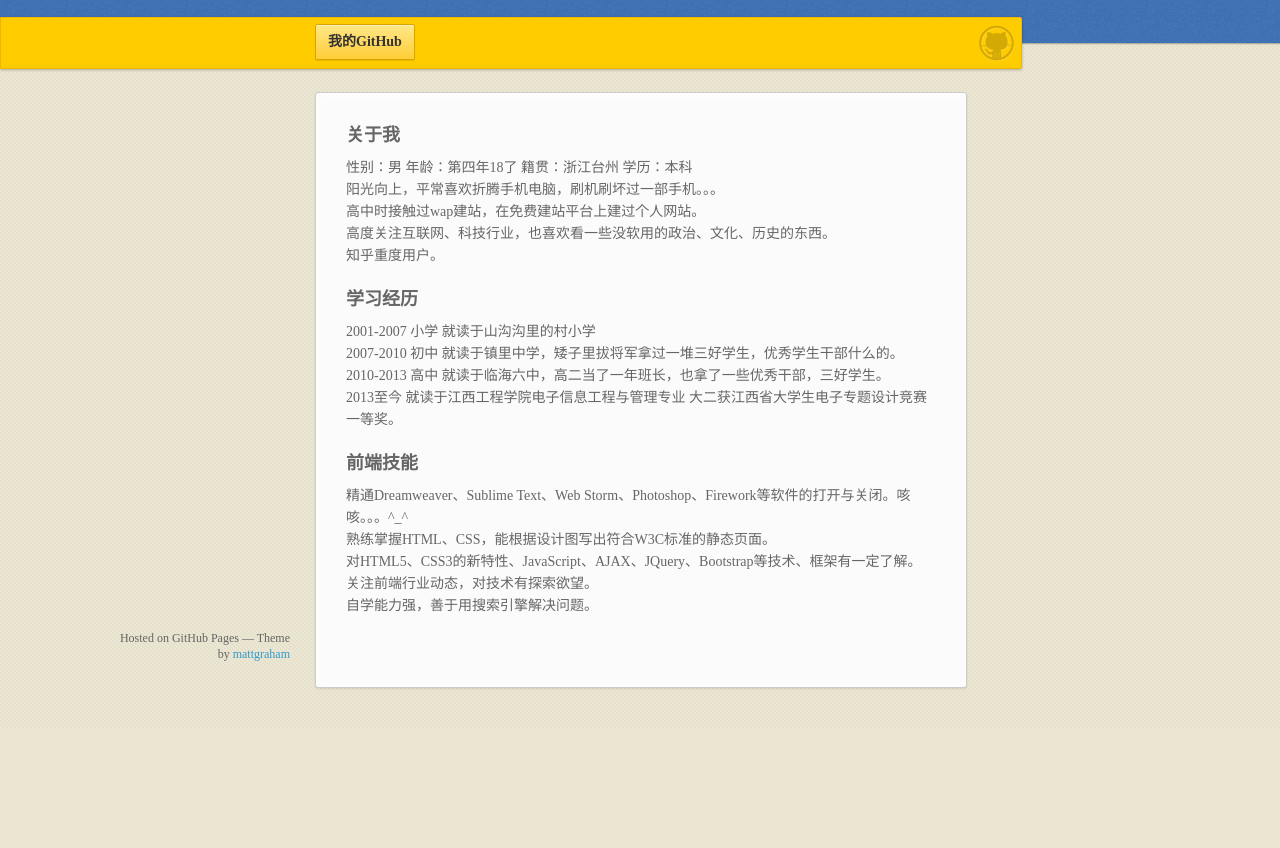
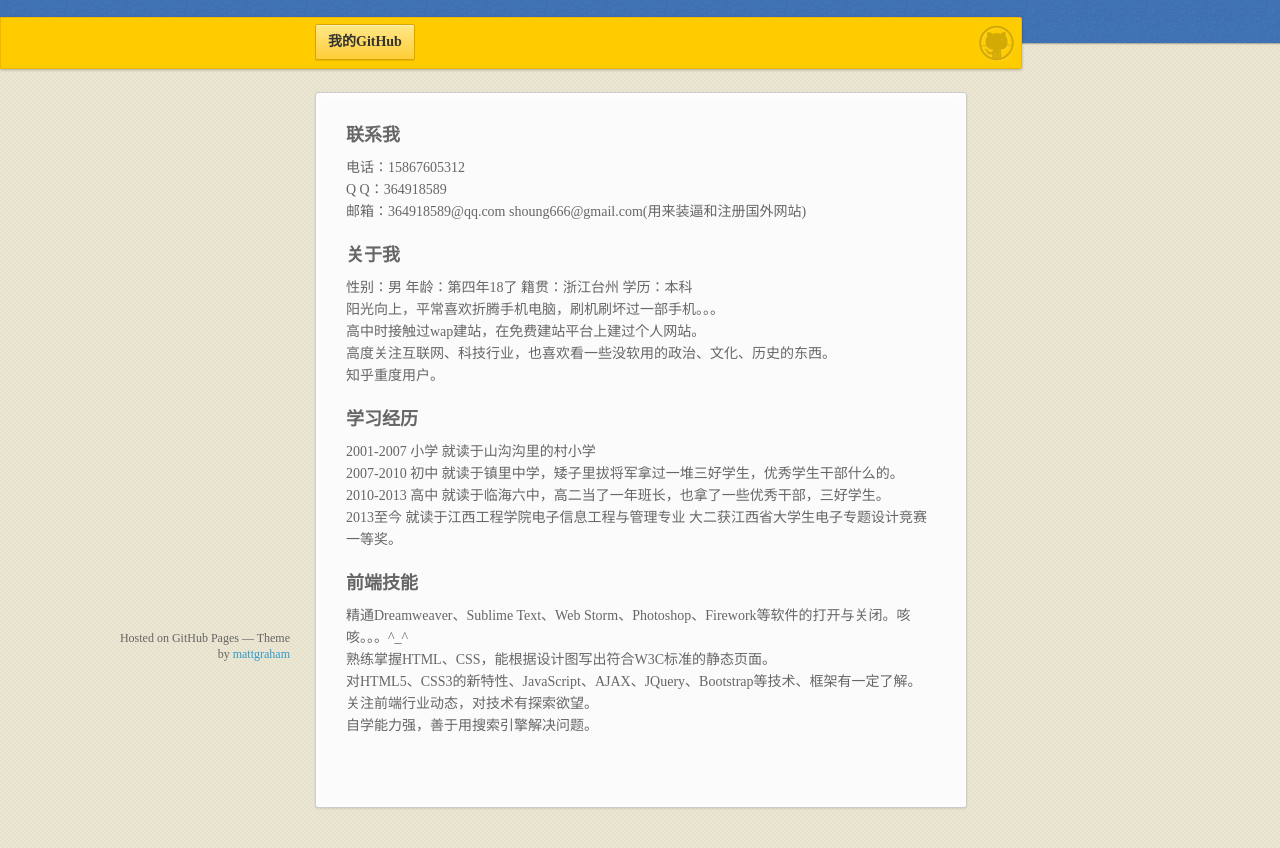
Before and after one commit to shoung6/shoung6.github.com, a plain HTML site: page index.html in a window 1280 px wide. Shown: the part 98-946 px from the top of the page. Before the commit the page ends 826 px from the top, so only its background shows below. Drawn offline with nearby package versions, Linux system fonts and the light colour scheme.

Commit message:
Update index.html

```diff
--- a/index.html
+++ b/index.html
@@ -35,6 +35,12 @@
         <ul></ul>
       </nav>
       <section>
+        <h3>联系我</h3>
+        <p>
+        电话：15867605312<br>
+        Q Q：364918589<br>
+        邮箱：364918589@qq.com  shoung666@gmail.com(用来装逼和注册国外网站)
+        </p>
         <h3>关于我</h3>
         <p>
         性别：男&nbsp;年龄：第四年18了&nbsp;籍贯：浙江台州&nbsp;学历：本科<br>
```
